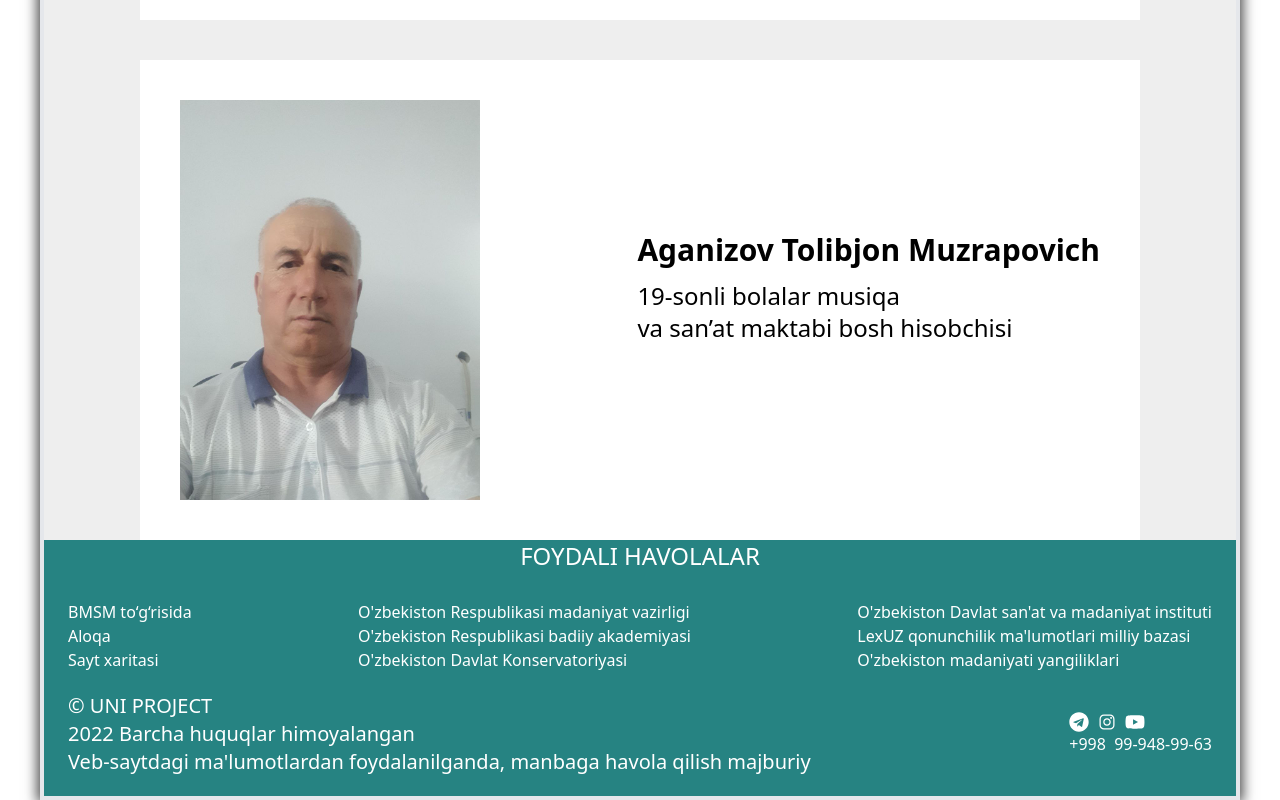
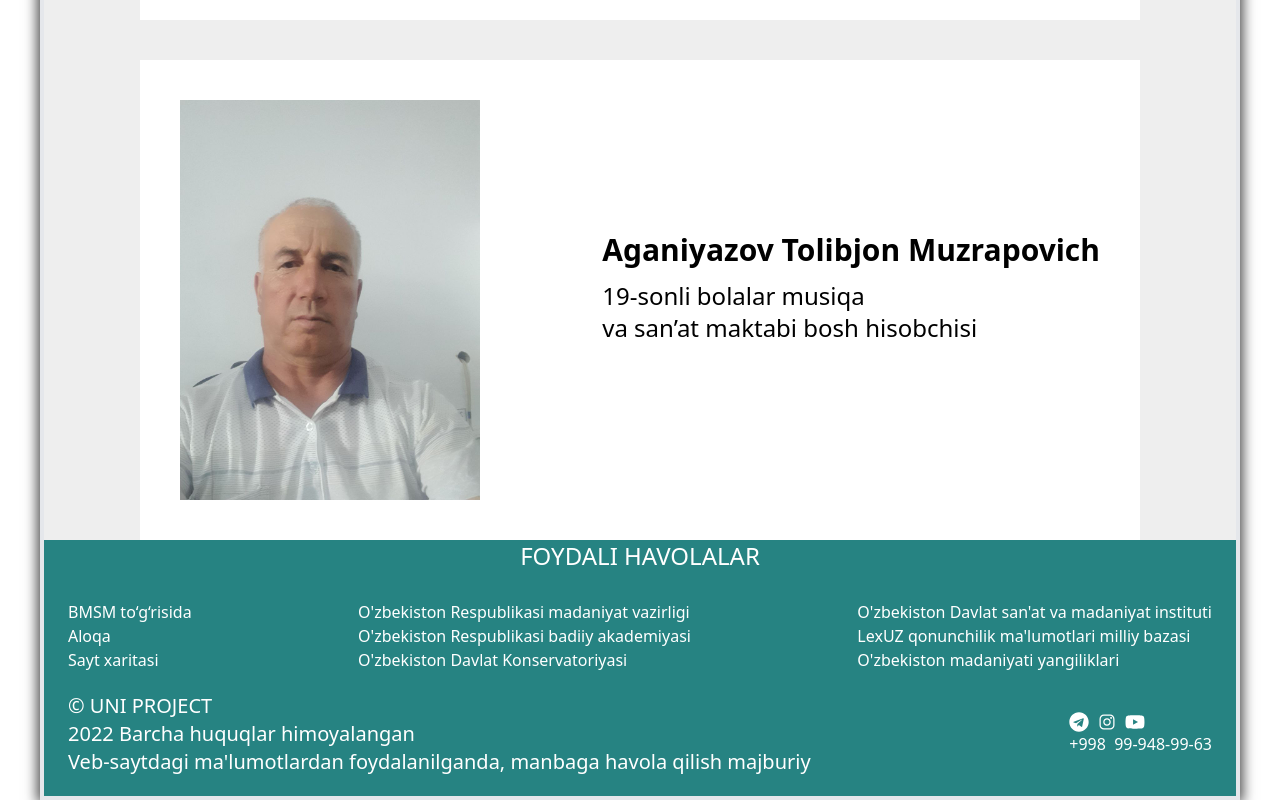
Before and after one commit to anvarjon-programmer/maktab-project, a React (Vite) app: page /maktabRahbaryati in a window 1280 px wide. Shown: the part 1537-2337 px from the top of the page. Built offline with nearby package versions, Linux system fonts and the light colour scheme.

Commit message:
fix Aganiyazov

```diff
--- a/src/pages/BMS-togrisida/Maktab-rahbaryati.jsx
+++ b/src/pages/BMS-togrisida/Maktab-rahbaryati.jsx
@@ -51,7 +51,7 @@ const MaktabRahbaryati = () => {
            <img className='w-full' src={raxbar4} alt="" />
           </div>
           <div className='mt-7 md:mb-10'>
-            <h2 className='text-3xl font-bold'>Aganizov Tolibjon Muzrapovich</h2>
+            <h2 className='text-3xl font-bold'>Aganiyazov Tolibjon Muzrapovich</h2>
             <h3 className='text-2xl my-3 font-medium'>19-sonli bolalar musiqa <br />va san’at maktabi bosh hisobchisi</h3>
           </div>
         </div>
```
